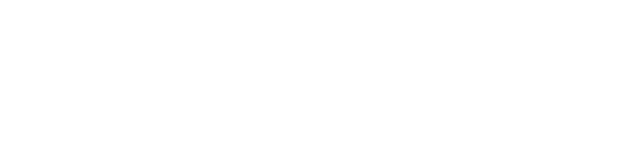
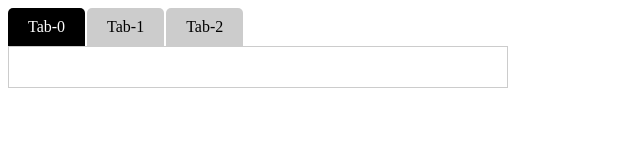
Before and after one commit to Hitohito1023/JS_training, a plain HTML site: page js-tab/index.html in a window 1280 px wide. Shown: the whole page, without its empty margins (0-640 px from the left). Drawn offline with Linux system fonts and the light colour scheme.

Commit message:
[finish]css

```diff
--- a/js-tab/index.html
+++ b/js-tab/index.html
@@ -1,7 +1,29 @@
 <!DOCTYPE html>
 <html>
-  <head></head>
+  <head>
+    <meta charset="UTF-8">
+    <link rel="stylesheet" href="tab.css">
+    <title>js-tab</title>
+  </head>
   <body>
+    <div class="tag">
+      <div class="tab-nav">
+        <a href="" class="tab-nav-item is-active">Tab-0</a>
+        <a href="" class="tab-nav-item">Tab-1</a>
+        <a href="" class="tab-nav-item">Tab-2</a>
+      </div>
+      <div class="tab-contents">
+        <div class="tab-contents-items">
+          タブその０
+        </div>
+        <div class="tab-contents-items">
+          タブその1
+        </div>
+        <div class="tab-contents-items">
+          タブその2
+        </div>
+      </div>
+    </div>
 
   </body>
 
--- /dev/null
+++ b/js-tab/tab.css
@@ -0,0 +1,25 @@
+.tag {
+  width: 500px;
+}
+.tab-nav {
+  display: flex;
+}
+.tab-nav-item {
+  margin-right: 2px;
+  background: #ccc;
+  color: #000;
+  padding: 10px 20px;
+  text-decoration: none;
+  border-radius: 5px 5px 0 0;
+}
+.tab-nav-item.is-active {
+  background: #000;
+  color: #fff;
+}
+.tab-contents {
+  border: 1px solid #ccc;
+  padding: 20px;
+}
+.tab-contents-items {
+  display: none;
+}
```
